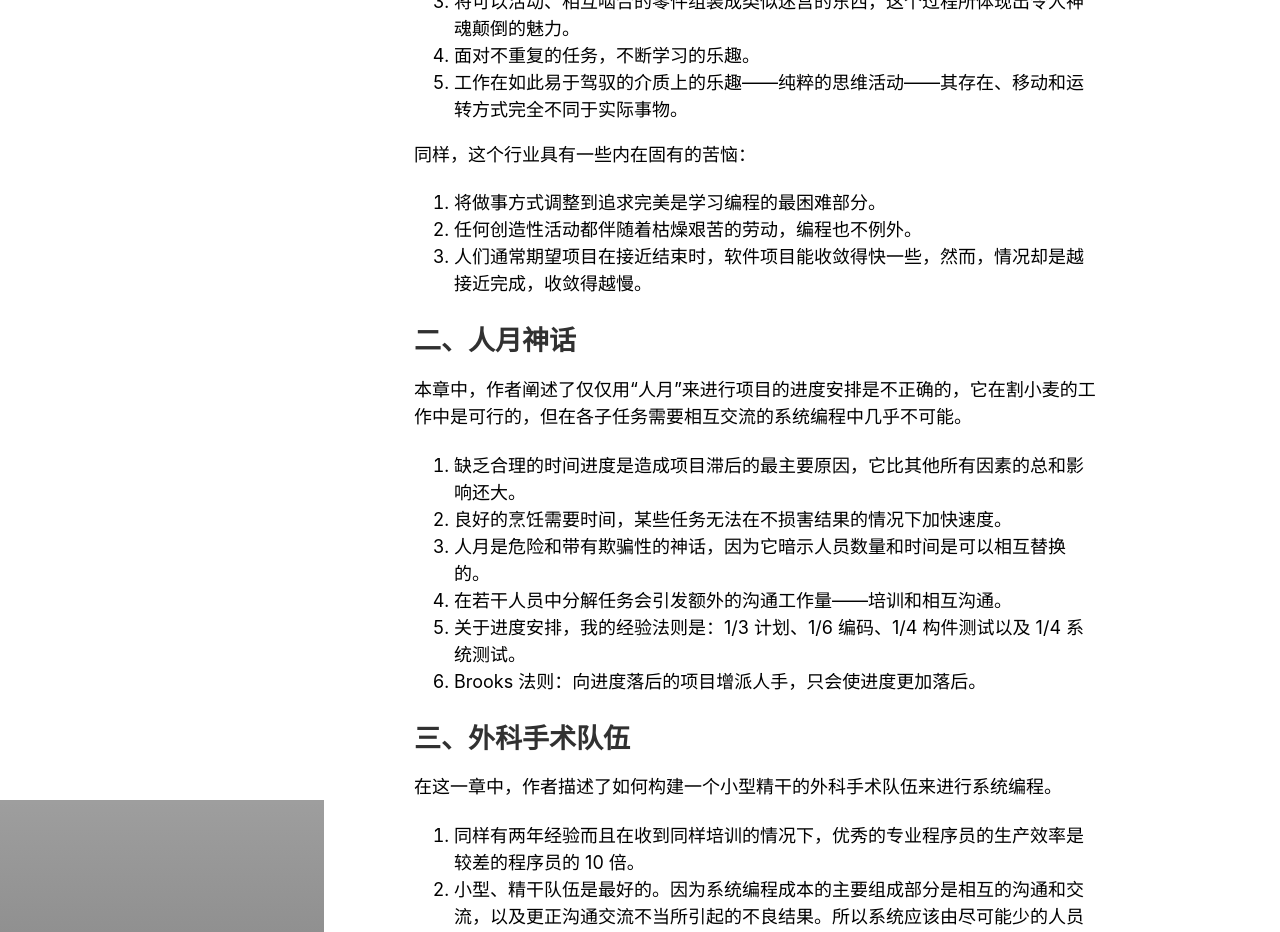
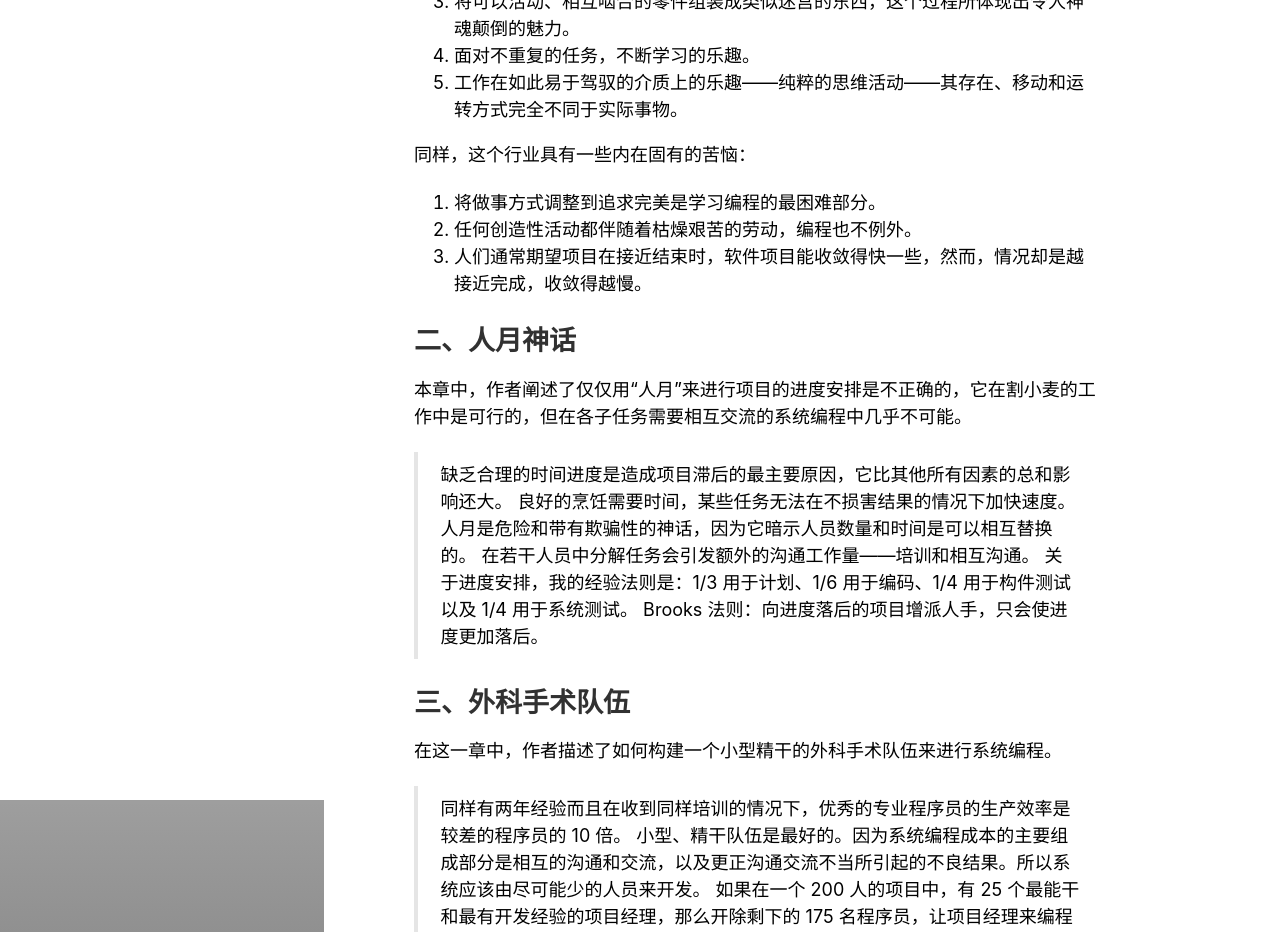
Before and after one commit to ybm/myanbin.github.io, a Jekyll site: the page built from _posts/2013-07-20-reading-mythical-man-month.md, in a window 1280 px wide and 1400 px high, scrolled down 517 px. Shown: the top 932 px of the window. Built offline with Jekyll 4.4.1, drawn with Linux system fonts in a browser that asks for light colours; comment, search, counter and statistics services are not loaded; some of the changed text lies outside the part shown; grey boxes are pictures that could not be loaded.

Commit message:
update mmm

```diff
--- a/_posts/2013-07-20-reading-mythical-man-month.md
+++ b/_posts/2013-07-20-reading-mythical-man-month.md
@@ -28,19 +28,19 @@ title: 读《人月神话》
 
 本章中，作者阐述了仅仅用“人月”来进行项目的进度安排是不正确的，它在割小麦的工作中是可行的，但在各子任务需要相互交流的系统编程中几乎不可能。
 
-1. 缺乏合理的时间进度是造成项目滞后的最主要原因，它比其他所有因素的总和影响还大。
-2. 良好的烹饪需要时间，某些任务无法在不损害结果的情况下加快速度。
-3. 人月是危险和带有欺骗性的神话，因为它暗示人员数量和时间是可以相互替换的。
-4. 在若干人员中分解任务会引发额外的沟通工作量——培训和相互沟通。
-5. 关于进度安排，我的经验法则是：1/3 计划、1/6 编码、1/4 构件测试以及 1/4 系统测试。
-6. Brooks 法则：向进度落后的项目增派人手，只会使进度更加落后。
+> 缺乏合理的时间进度是造成项目滞后的最主要原因，它比其他所有因素的总和影响还大。
+> 良好的烹饪需要时间，某些任务无法在不损害结果的情况下加快速度。
+> 人月是危险和带有欺骗性的神话，因为它暗示人员数量和时间是可以相互替换的。
+> 在若干人员中分解任务会引发额外的沟通工作量——培训和相互沟通。
+> 关于进度安排，我的经验法则是：1/3 用于计划、1/6 用于编码、1/4 用于构件测试以及 1/4 用于系统测试。
+> Brooks 法则：向进度落后的项目增派人手，只会使进度更加落后。
 
 
 ## 三、外科手术队伍
 
 在这一章中，作者描述了如何构建一个小型精干的外科手术队伍来进行系统编程。
 
-1. 同样有两年经验而且在收到同样培训的情况下，优秀的专业程序员的生产效率是较差的程序员的 10 倍。
-2. 小型、精干队伍是最好的。因为系统编程成本的主要组成部分是相互的沟通和交流，以及更正沟通交流不当所引起的不良结果。所以系统应该由尽可能少的人员来开发。
-3. 如果在一个 200 人的项目中，有 25 个最能干和最有开发经验的项目经理，那么开除剩下的 175 名程序员，让项目经理来编程开发。
-4. 一个外科手术队伍包括：一个首席程序员、副手、管理员、编辑、两个文秘，以及程序职员、工具维护人员、测试人员和语言专家。在这个队伍中，首席程序员应当具有对意见分歧的独裁权。
+> 同样有两年经验而且在收到同样培训的情况下，优秀的专业程序员的生产效率是较差的程序员的 10 倍。
+> 小型、精干队伍是最好的。因为系统编程成本的主要组成部分是相互的沟通和交流，以及更正沟通交流不当所引起的不良结果。所以系统应该由尽可能少的人员来开发。
+> 如果在一个 200 人的项目中，有 25 个最能干和最有开发经验的项目经理，那么开除剩下的 175 名程序员，让项目经理来编程开发。
+> 一个外科手术队伍包括：一个首席程序员、副手、管理员、编辑、两个文秘，以及程序职员、工具维护人员、测试人员和语言专家。在这个队伍中，首席程序员应当具有对意见分歧的独裁权。
```
